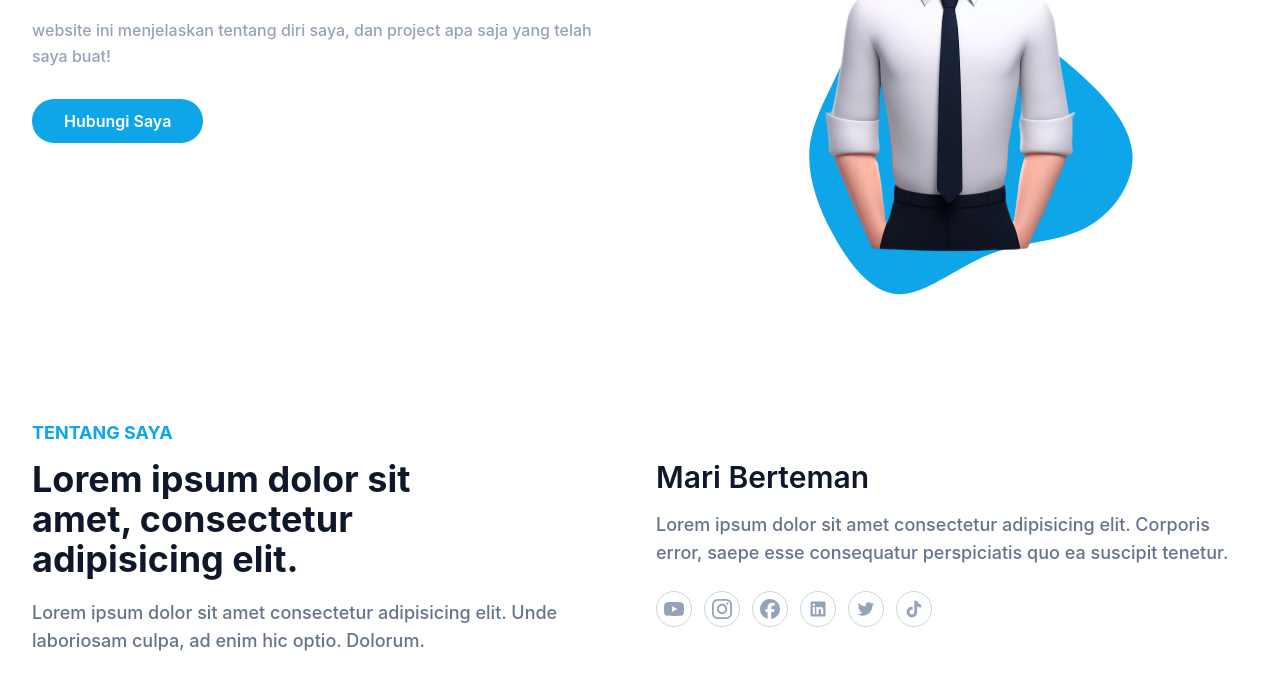
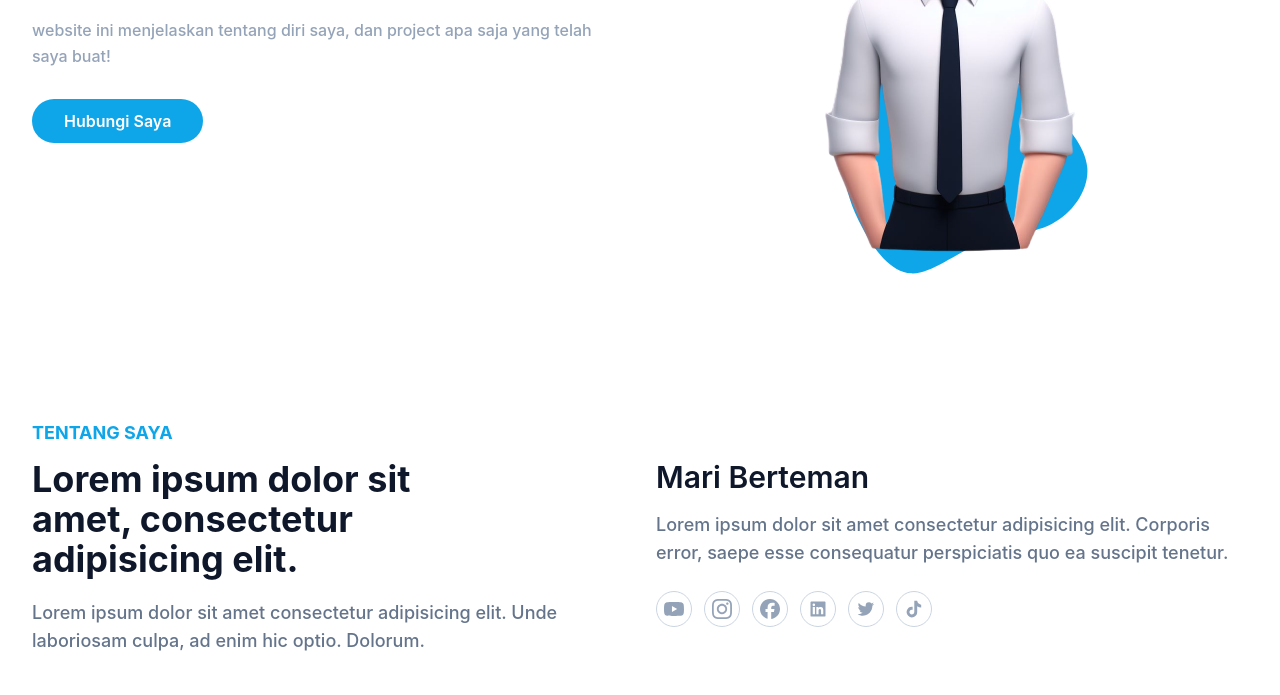
Before and after one commit to febri177/portfolio-febri, a website: page index.html in a window 1280 px wide. Shown: the part 405-1100 px from the top of the page. Drawn offline with Linux system fonts and the light colour scheme.

Commit message:
update gambar svg belakang avatar

```diff
--- a/index.html
+++ b/index.html
@@ -83,8 +83,8 @@
           <div class="w-full self-end px-4 lg:w-1/2">
             <div class="relative mt-10 lg:mt-9 lg:right-0">
               <img src="dist/img/febri.png" alt="Febri Pardiono" class="relative max-w-full mx-auto z-50" />
-              <span class="absolute -bottom-12 left-1/2 -translate-x-1/2 md:scale-150">
-                <svg width="400" height="400" viewBox="0 0 200 200" xmlns="http://www.w3.org/2000/svg">
+              <span class="absolute -bottom-5 left-1/2 -translate-x-1/2 md:scale-150">
+                <svg width="300" height="300" viewBox="0 0 200 200" xmlns="http://www.w3.org/2000/svg">
                   <path
                     fill="#0ea5e9"
                     d="M29.8,-51.6C39.7,-39.9,49.6,-33.6,60.9,-23.5C72.1,-13.5,84.7,0.3,85.9,14.4C87,28.5,76.8,43.1,63.3,50.1C49.8,57,33.1,56.4,17.4,62.7C1.6,69,-13.2,82.1,-25.9,81.5C-38.7,80.9,-49.5,66.5,-57,52.4C-64.6,38.3,-69,24.4,-67.8,11.7C-66.5,-1,-59.7,-12.6,-54.1,-24.7C-48.6,-36.8,-44.2,-49.5,-35.4,-61.6C-26.6,-73.8,-13.3,-85.5,-1.7,-82.8C9.9,-80.2,19.8,-63.2,29.8,-51.6Z"
```
Also changed, not shown: dist/output.css.
